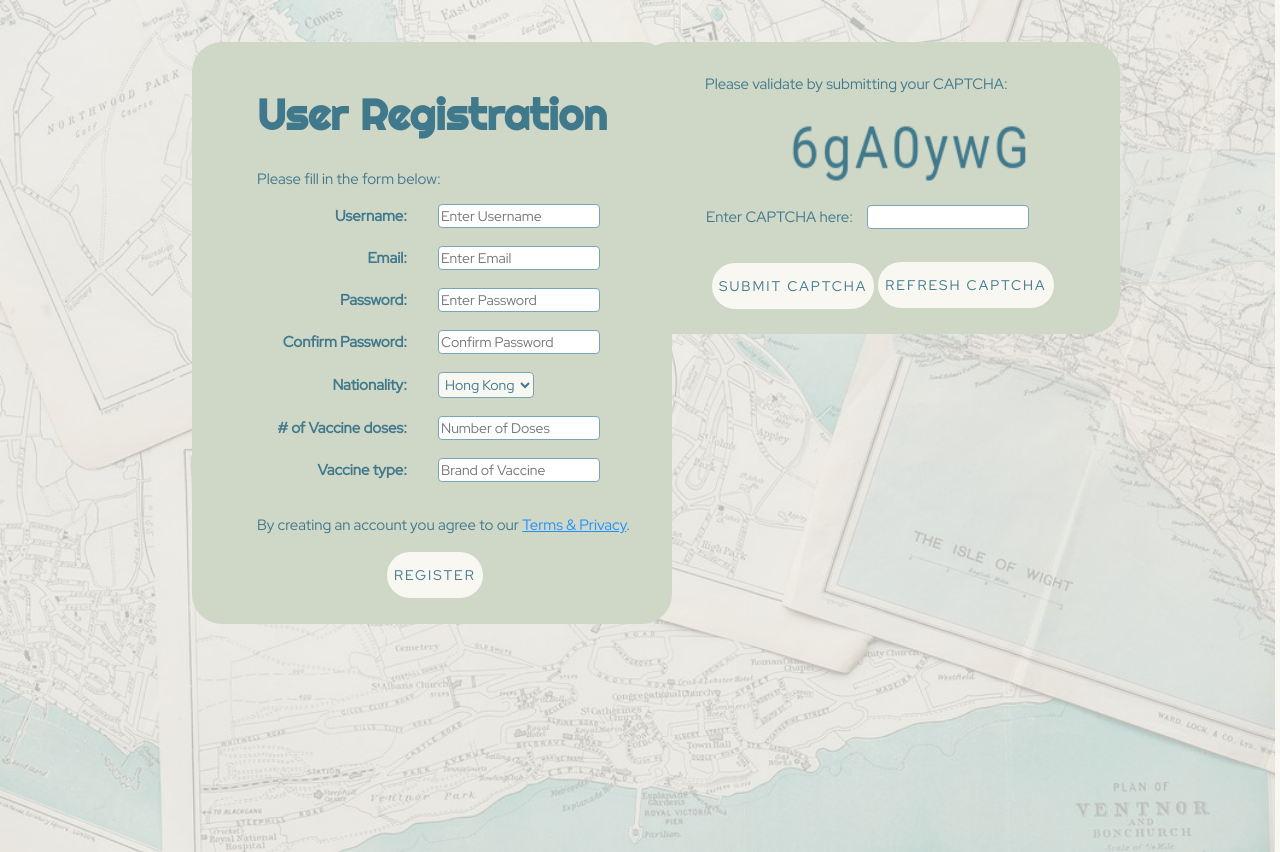
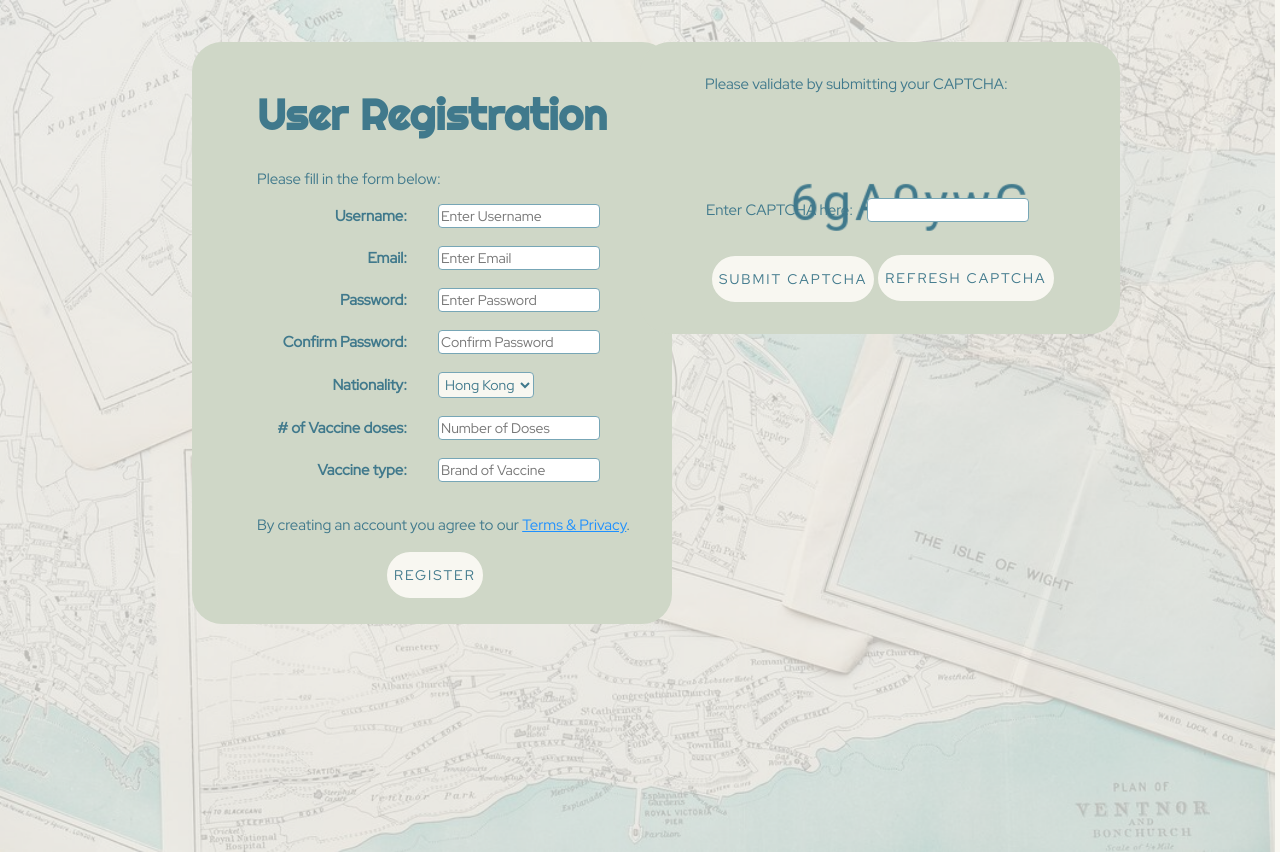
Before and after one commit to SonofLastPanda/htdocs, a PHP site: page /user_reg.php in a window 1280 px wide. Shown: the part 58-910 px from the top of the page. Run offline with PHP 8.4, Linux system fonts and the light colour scheme.

Commit message:
Trying to figure out captcha

```diff
--- a/frontend/script.js
+++ b/frontend/script.js
@@ -8,6 +8,7 @@
 //     }
 //   });
 // </script>
+
 
 // document.querySelector() is used to select an element from the document using its ID
 let captchaText = document.querySelector('#captcha');
@@ -30,6 +31,7 @@ for (let i = 1; i <= 7; i++) {
 }
 var c = emptyArr.join('');
 ctx.fillText(emptyArr.join(''),captchaText.width/4, captchaText.height/2);
+ctx.font = '68px Red Hat Display';
 
 // This event listener is stimulated whenever the user press the "Enter" button
 // "Correct!" or "Incorrect, please try again" message is
--- a/frontend/styles.css
+++ b/frontend/styles.css
@@ -73,6 +73,11 @@
     font-size: 14px;
     color: #40798C;
     background-color: #f8f7f1;
+  }
+  canvas{
+    font-family: 'Red Hat Display';
+    position: relative;
+    top: -45px;
   }
   .header {
     position: fixed;
@@ -275,6 +280,13 @@
    left: 0;
    right: 0;
   }
+  #captchabackground{
+    height:220px;
+    width:250px;
+    background-color:#f8f7f1;
+    border-radius:30px;
+    text-align:center;
+  }
   label {
     text-align:right;
     padding-right:20px;
--- a/frontend/user_reg.php
+++ b/frontend/user_reg.php
@@ -40,7 +40,9 @@
       </div></div>
       <div class="boxed_c_r">
         <p>Please validate by submitting your CAPTCHA:</p>
-        <canvas id="captcha" style="position: relative; top: -45px;">captcha text</canvas>
+        <div class="captchabackground">
+        <span style="font-family: 'Red Hat Display'; top:-45px;">&nbsp;</span>
+        <canvas id="captcha">captcha text</canvas> </div>
         <div><p style="position: relative;top: -125px; left:1px;">Enter CAPTCHA here:</p><input id="textBox" type="text" name="text"style="position: relative; top: -162px; left: 205px;"><div>
         <div><button id="submitButton" type="submit" class= "button button_register" style="position:relative; left:55px;top:-130px;">SUBMIT CAPTCHA</button><button id="refreshButton" type="submit" class= "button button_register" style="position:relative; left:55px; top:-131px;">REFRESH CAPTCHA</button></div>
         <span id="output"></span>
@@ -52,3 +54,4 @@
 </div>
 </div>
 </html>
+<!-- style="position: relative; top: -45px; font-family: 'Red Hat Display';" -->
```
Also changed, not shown: frontend/index.php (line endings or trailing spaces), frontend/user_frontpage.php (line endings or trailing spaces).
